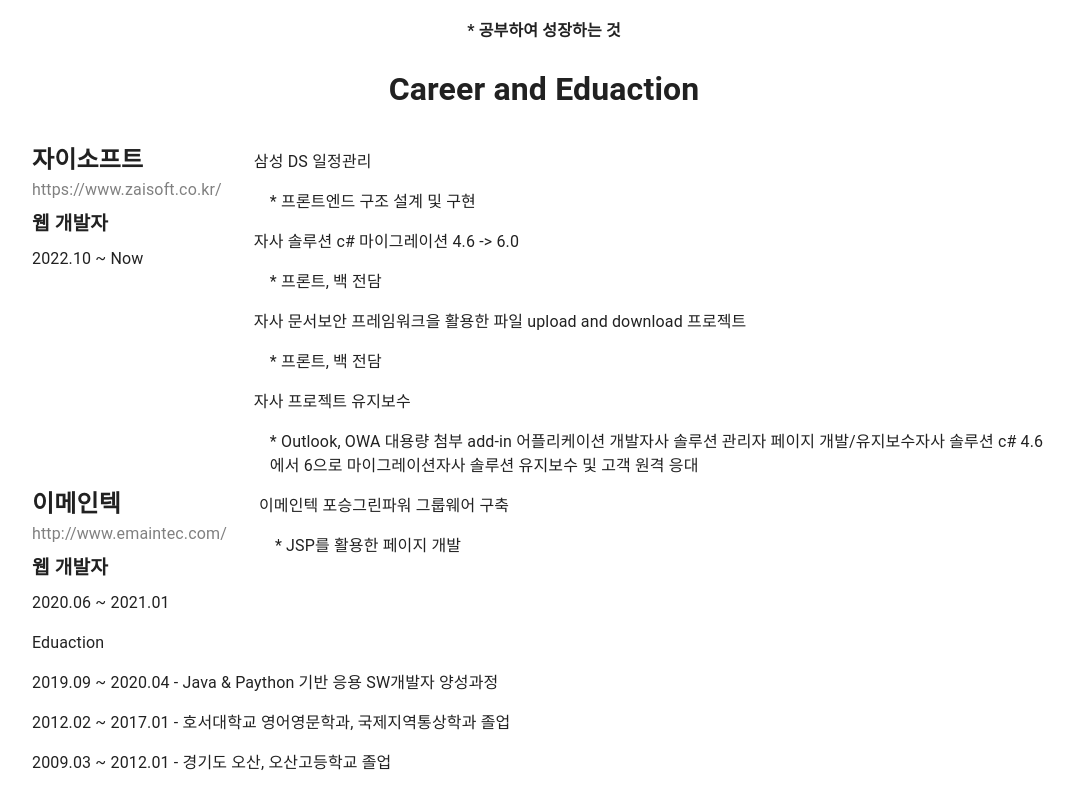
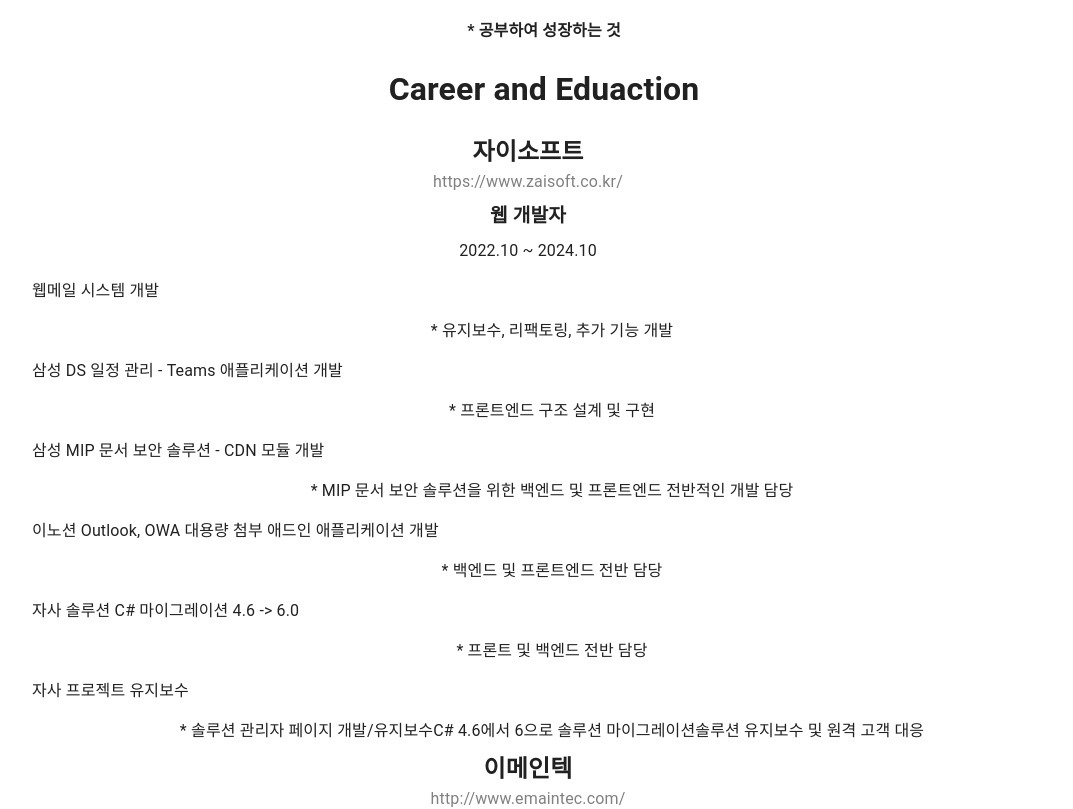
Before and after one commit to DevMinwoo-Jung/Minwoo_Portfolio, a React (Create React App) app: page / in a window 1280 px wide. Shown: the part 1460-2269 px from the top of the page, without its empty margins (96-1169 px from the left). Built offline with nearby package versions, Linux system fonts and the light colour scheme.

Commit message:
자이 업데이트

```diff
--- a/src/components/about/About.tsx
+++ b/src/components/about/About.tsx
@@ -31,34 +31,54 @@
     },
   }))
 
-  const Introduce = styled('div')({
+  const Introduce = styled('div')(({theme}) => ({
     textAlign: 'center',
-    display: 'block'
-  })
+    display: 'block',
+    [theme.breakpoints.up('xl')]: {
+      display: 'block',
+  },
+  [theme.breakpoints.down('sm')]: {
+      display: 'flex',
+  },
+  }))
 
   const EduAndCarrer = styled('div')({
     textAlign: 'left',
     display: 'block'
   })
 
-  const ParaOneDept = styled('p')({
+  const ParaOneDept = styled('p')(({theme}) => ({
     fontSize: '1rem',
     marginLeft: '1rem',
-    margin: '0 0 0 1rem'
-  })
+    margin: '0 0 0 1rem',
+    [theme.breakpoints.up('xl')]: {
+      textAlign: 'left'
+    },
+    [theme.breakpoints.down('sm')]: {
+        display: 'flex',
+        textAlign: 'center'
+    },
+  }))
 
   const CarrerDeptOne = styled('p')({
       fontSize: '1rem',
       marginRight: '0.5rem',
   })
 
-  const CarrerTitle = styled('p')({
+
+  const CarrerTitle = styled('p')(({theme}) => ({
     fontSize: '1rem',
-  })
+  }))
 
-  const CarrerIntroduceDiv = styled('div')({
-    display: 'flex'
-  })
+  const CarrerIntroduceDiv = styled('div')(({theme}) => ({
+    textAlign: 'center',
+    [theme.breakpoints.up('xl')]: {
+      display: 'flex',
+  },
+  [theme.breakpoints.down('sm')]: {
+      display: 'block',
+  },
+  }))
 
   const CarrerComapny = styled('p')({
     fontSize: '1.5rem',
@@ -83,9 +103,13 @@
     marginLeft: '0'
   })
 
-  const CarrerDiv = styled('div')({
-    display: 'flex'
-  })
+  const CarrerDiv = styled('div')(({theme}) => ({
+    textAlign: 'left',
+    [theme.breakpoints.down('sm')]: {
+      justifyContent: 'center',
+      textAlign: 'inherit',
+    },
+  }))
 
   const CarrerCompanyDiv = styled('div')({
     marginRight: '2rem'
@@ -142,7 +166,7 @@
               <CarrerComapny>자이소프트</CarrerComapny>
               <ATagStyle href='https://www.zaisoft.co.kr' target='_blank'>https://www.zaisoft.co.kr/</ATagStyle>
               <CarrerIntroduce>웹 개발자</CarrerIntroduce>
-              <CarrerPeriod>2022.10 ~ Now</CarrerPeriod>
+              <CarrerPeriod>2022.10 ~ 2024.10</CarrerPeriod>
             </CarrerCompanyDiv>
             <div>
             {
--- a/src/data.ts
+++ b/src/data.ts
@@ -48,8 +48,8 @@
         project__contribution: '100%',
         project__detail: '반응형을 적용하였습니다.',
         project__stack: 'React, Typescript,  React-router, Sass, tailwindcss',
-        project__src: 'https://github.com/DevMinwoo-Jung/Portfolio_for_Job',
-        project__live: 'https://devminwoo-jung.github.io/Portfolio_for_Job/'
+        project__src: 'https://github.com/DevMinwoo-Jung/Minwoo_Portfolio',
+        project__live: 'https://devminwoo-jung.github.io/Minwoo_Portfolio/'
       },
     project_1:
     {
@@ -71,32 +71,50 @@
         project__detail: 'Next.js Typescript를 사용하였습니다.',
         project__stack: 'React, Typescript, TwailwindCss, Redux, Redux-Toolkit, React-query',
         project__src: 'https://github.com/DevMinwoo-Jung/let_me_know_seoul_festival/',
-        project__live: 'https://devminwoo-jung.github.io/let_me_know_seoul_festival/'
+        project__live: 'https://letmeknowseoulfestival.life//'
     },
 }
 
 export const Zai = [
   {
-    "project": "삼성 DS 일정관리",
-    "duration": "2023.09 ~ 2024.01",
-    "duties": "프론트엔드 구조 설계 및 구현"
+    "project": "웹메일 시스템 개발",
+    "duration": "2023.01.01 ~ 2023.04.01",
+    "technologies": ["C#", "ASP.NET", "jQuery", "JavaScript", "Ajax", "JSON", "SVN", "GitLab"],
+    "duties": ["유지보수, 리팩토링, 추가 기능 개발"]
   },
   {
-    "project": "자사 솔루션 c# 마이그레이션 4.6 -> 6.0",
-    "duration": "2024.03 ~ 2024.04",
-    "duties": "프론트, 백 전담"
+    "project": "삼성 DS 일정 관리 - Teams 애플리케이션 개발",
+    "duration": "2023.07.01 ~ 2023.12.31",
+    "technologies": ["C#", "ASP.NET", "jQuery", "JavaScript", "Ajax", "JSON", "SVN", "GitLab"],
+    "duties": ["프론트엔드 구조 설계 및 구현"]
   },
   {
-    "project": "자사 문서보안 프레임워크을 활용한 파일 upload and download 프로젝트",
-    "duration": "2024.05 ~ 2024.07",
-    "duties": "프론트, 백 전담"
+    "project": "삼성 MIP 문서 보안 솔루션 - CDN 모듈 개발",
+    "duration": "2024.05.01 ~ 2024.07.05",
+    "technologies": ["C#", "ASP.NET", "jQuery", "JavaScript", "Ajax", "JSON", "SVN", "GitLab"],
+    "duties": ["MIP 문서 보안 솔루션을 위한 백엔드 및 프론트엔드 전반적인 개발 담당"]
+  },
+  {
+    "project": "이노션 Outlook, OWA 대용량 첨부 애드인 애플리케이션 개발",
+    "duration": "2024.07.08 ~ 2024.07.31",
+    "technologies": ["C#", "ASP.NET", "jQuery", "JavaScript", "Ajax", "JSON", "SVN", "GitLab"],
+    "duties": ["백엔드 및 프론트엔드 전반 담당"]
+  },
+  {
+    "project": "자사 솔루션 C# 마이그레이션 4.6 -> 6.0",
+    "duration": "2024.03 ~ 2024.04",
+    "duties": ["프론트 및 백엔드 전반 담당"]
   },
   {
     "project": "자사 프로젝트 유지보수",
-    "duration": "2022.10 ~ Now",
-    "duties": ["Outlook, OWA 대용량 첨부 add-in 어플리케이션 개발", "자사 솔루션 관리자 페이지 개발/유지보수", "자사 솔루션 c# 4.6에서 6으로 마이그레이션", "자사 솔루션 유지보수 및 고객 원격 응대"]
-  },
-]
+    "duration": "2022.10 ~ 현재",
+    "duties": [
+      "솔루션 관리자 페이지 개발/유지보수",
+      "C# 4.6에서 6으로 솔루션 마이그레이션",
+      "솔루션 유지보수 및 원격 고객 대응"
+    ]
+  }
+];
 
 export const emain = [
   {
```
